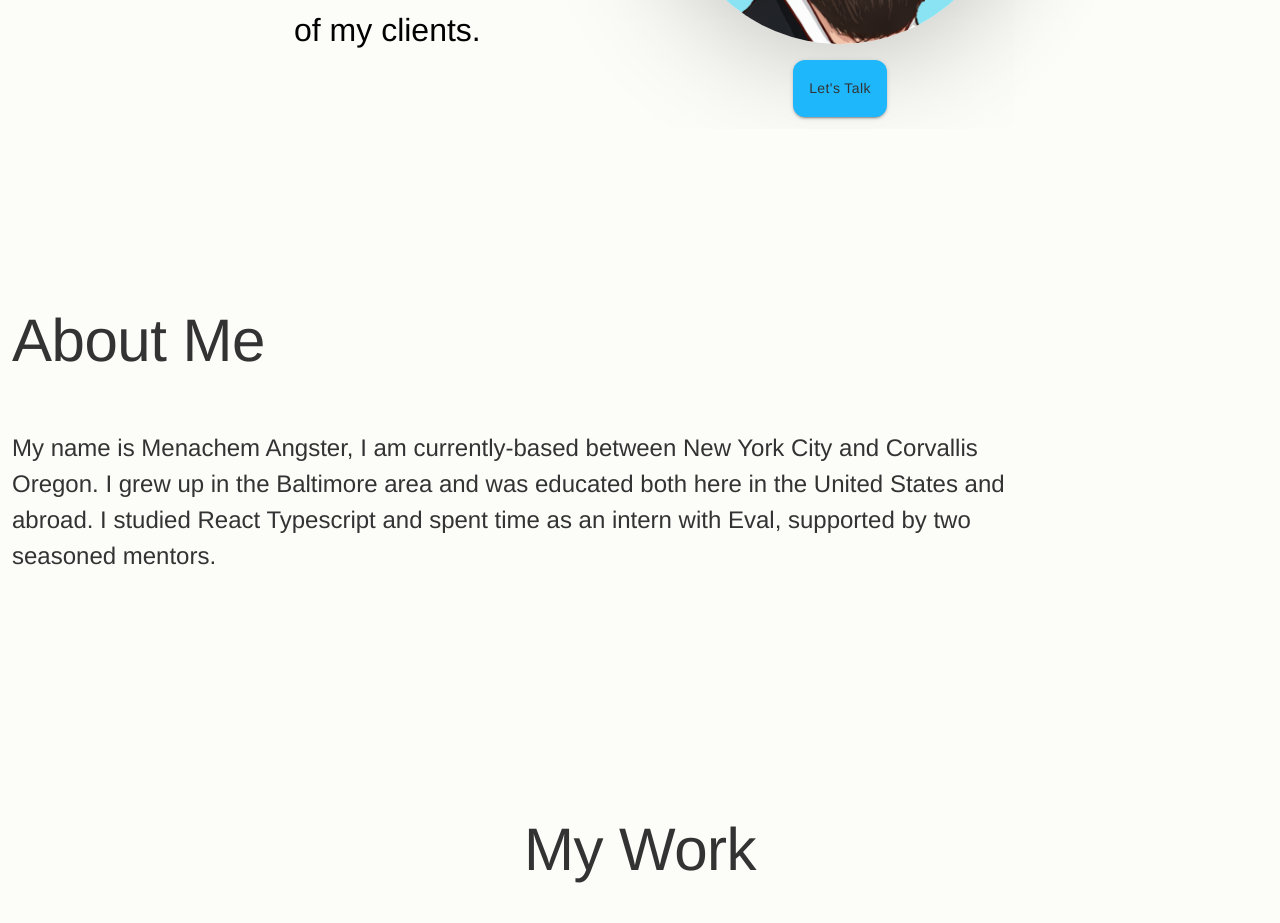
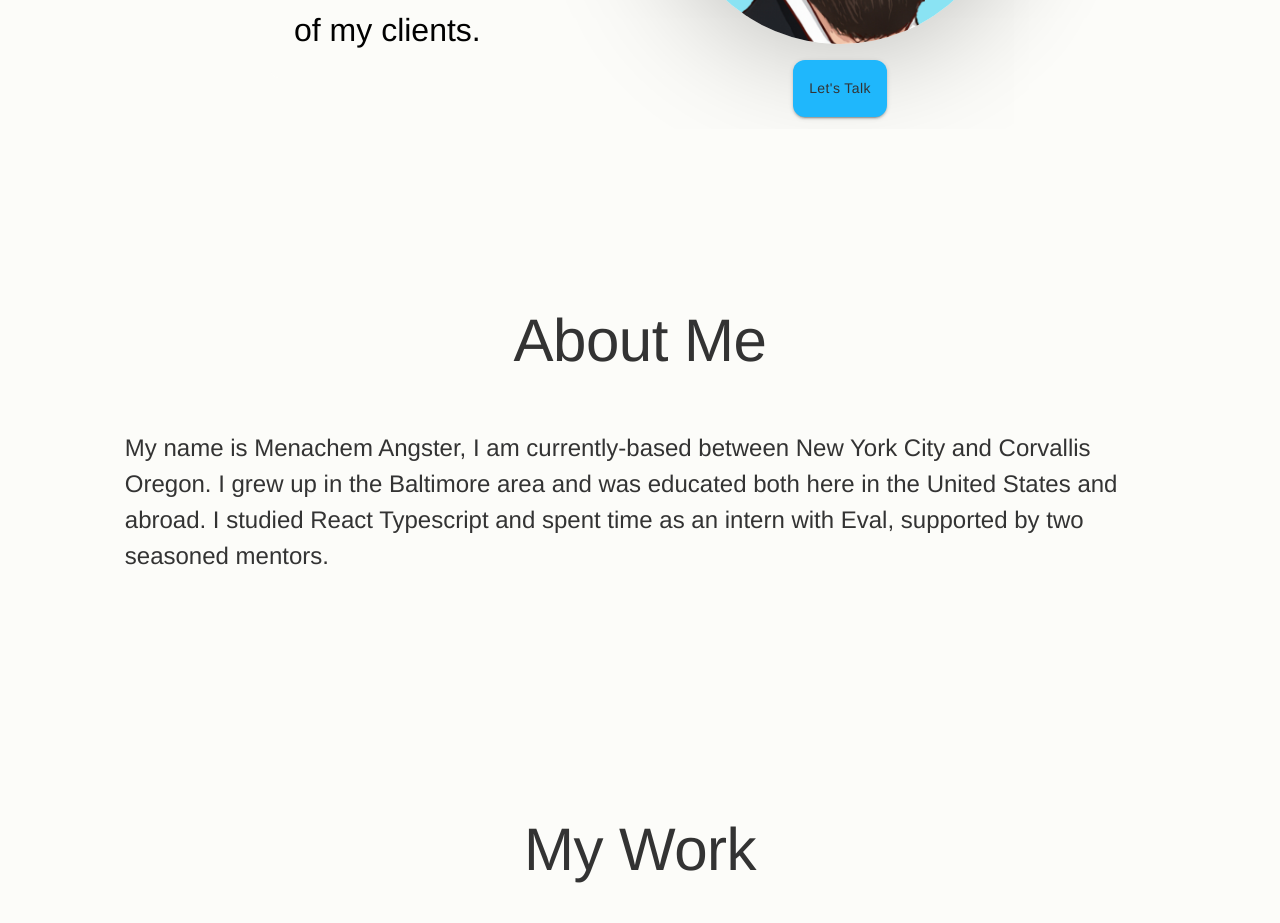
Before and after one commit to Angster770/DeveloperPortfolio, a React (Create React App) app: page / in a window 1280 px wide. Shown: the part 560-1483 px from the top of the page. Built offline with nearby package versions, Linux system fonts and the light colour scheme; a web font is replaced by a local one.

Commit message:
about me centered

```diff
--- a/src/AboutMe/AboutMe.tsx
+++ b/src/AboutMe/AboutMe.tsx
@@ -11,7 +11,10 @@ const AboutMeContainer = styled(Grid)`
   flex-direction: column;
   align-items: center;
   justify-content: center;
-  // height: 100vh;
+    display: flex;
+  flex-direction: column;
+  align-items: center;
+  justify-content: center;
   padding-top: 10rem;
   // margin-bottom: 8rem;
   padding-bottom: 10rem;
```
